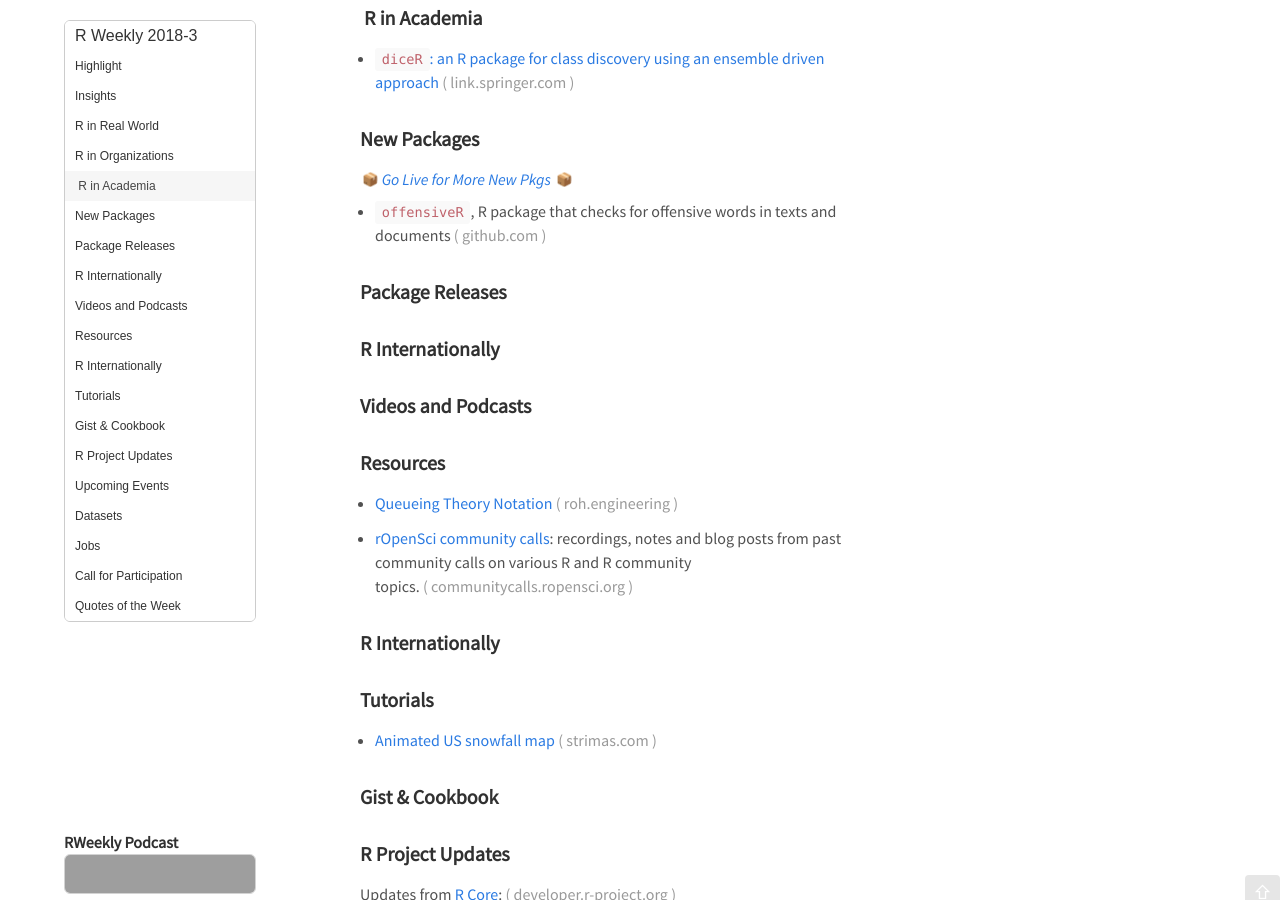
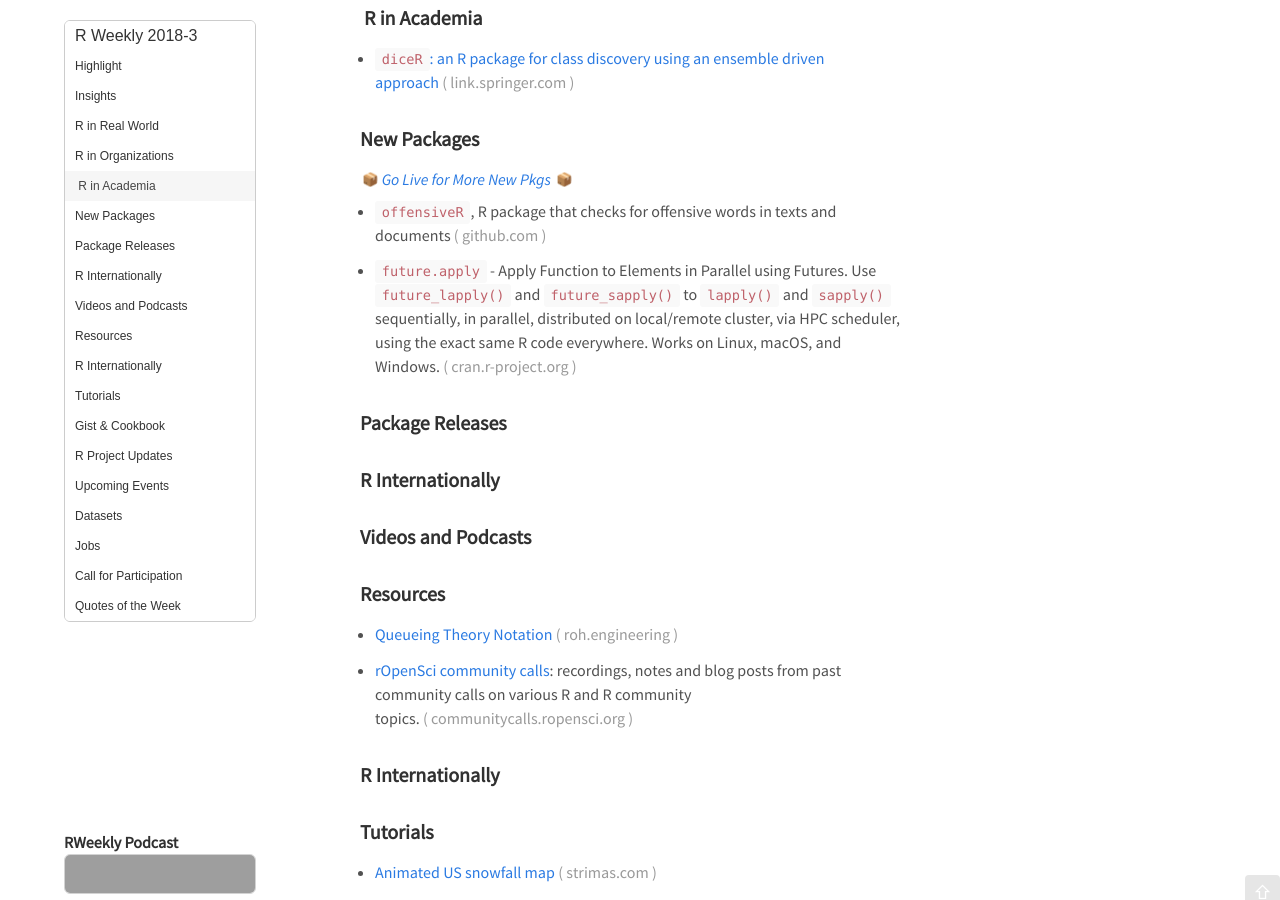
Before and after one commit to rweekly/rweekly.org, a Jekyll site: the page built from draft.md, in a window 1280 px wide and 900 px high, scrolled down 582 px. Built offline with Jekyll 4.4.1, drawn with Linux system fonts in a browser that asks for light colours; emoji names are drawn with the system emoji font; comment, search, counter and statistics services are not loaded; grey boxes are pictures that could not be loaded.

Commit message:
New package future.apply

```diff
--- a/draft.md
+++ b/draft.md
@@ -35,6 +35,9 @@ Release Date: 2018-1-15
 <p class="added-hostname"><a href="https://rweekly.org/live" target="_blank" class="externalLink">📦 <i>Go Live for More New Pkgs</i> 📦</a></p>
 
 + [`offensiveR`](https://github.com/EmilHvitfeldt/offensiveR), R package that checks for offensive words in texts and documents
+
++ [`future.apply`](https://cran.r-project.org/package=future.apply) - Apply Function to Elements in Parallel using Futures.  Use `future_lapply()` and `future_sapply()` to `lapply()` and `sapply()` sequentially, in parallel, distributed on local/remote cluster, via HPC scheduler, using the exact same R code everywhere. Works on Linux, macOS, and Windows.
+
 
 ### Package Releases
 
```
